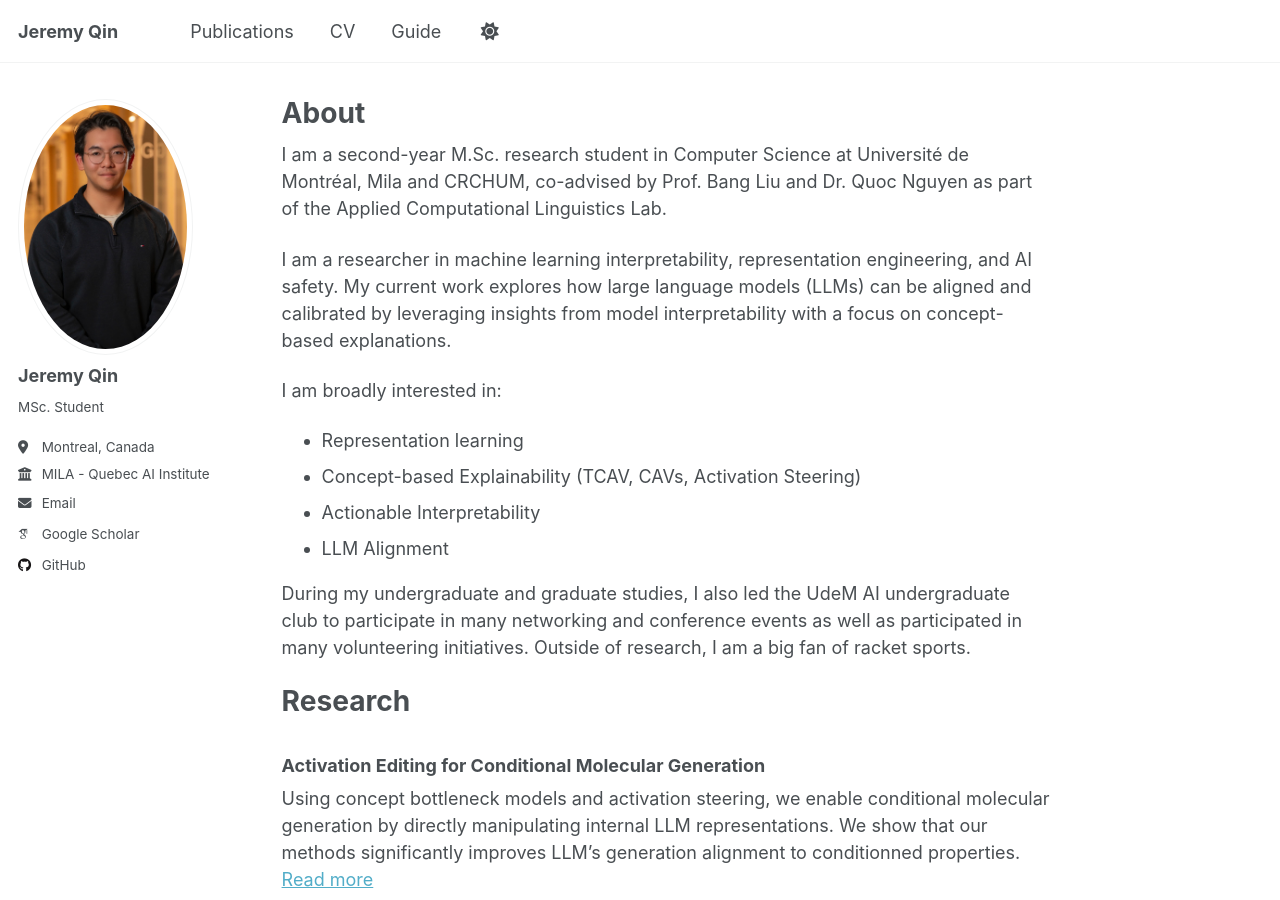
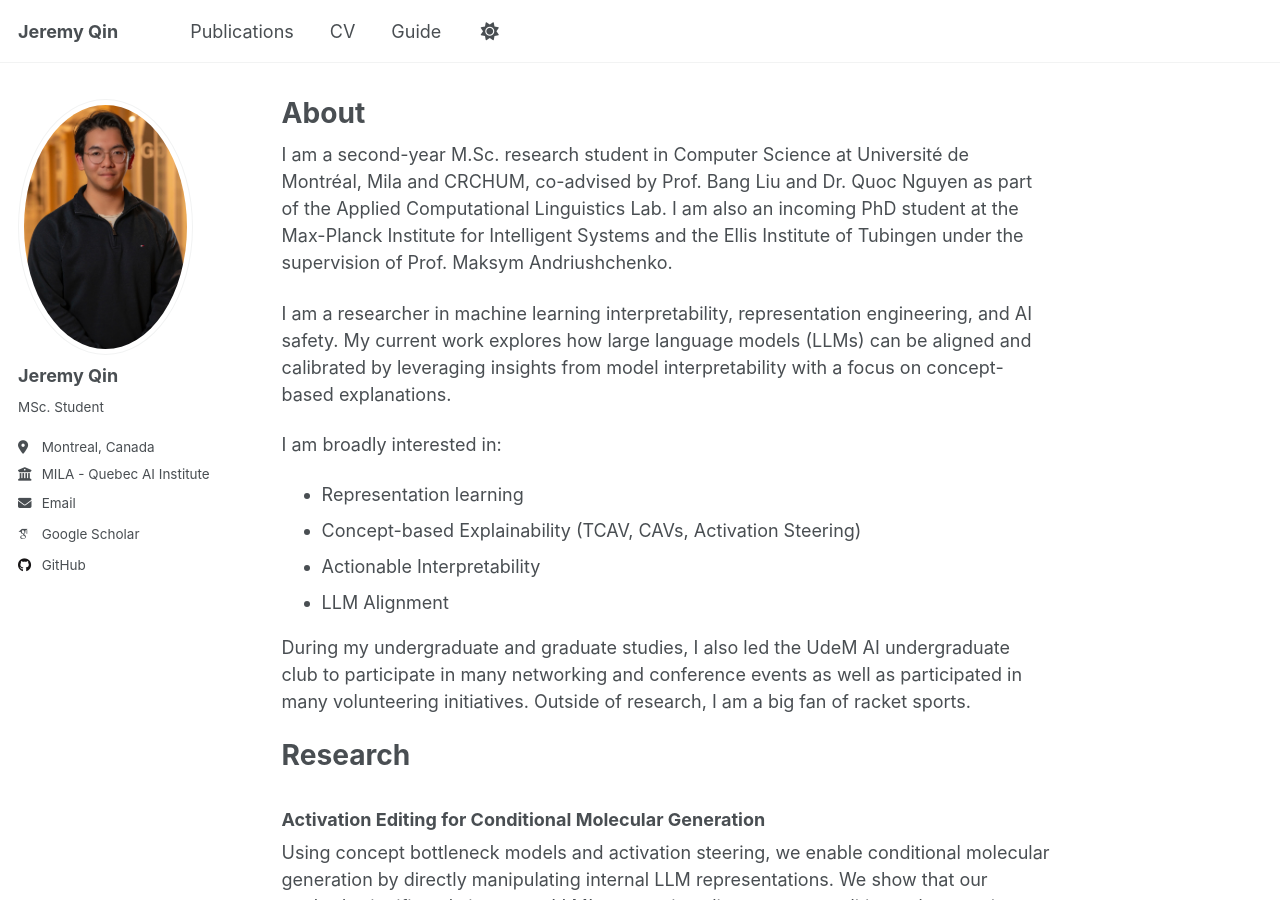
Before and after one commit to jeremy-qin/jeremy-qin.github.io, a Jekyll site: the page built from _pages/about.md, in a window 1280 px wide and 900 px high. Built offline with Jekyll 4.4.1, drawn with Linux system fonts in a browser that asks for light colours; some web fonts are replaced.

Commit message:
Update about page
Expanded personal information to include PhD plans at the Max-Planck Institute and Ellis Institute.

```diff
--- a/_pages/about.md
+++ b/_pages/about.md
@@ -7,7 +7,7 @@ redirect_from:
   - /about.html
 ---
 
-I am a second-year M.Sc. research student in Computer Science at Université de Montréal, Mila and CRCHUM, co-advised by Prof. Bang Liu and Dr. Quoc Nguyen as part of the Applied Computational Linguistics Lab.
+I am a second-year M.Sc. research student in Computer Science at Université de Montréal, Mila and CRCHUM, co-advised by Prof. Bang Liu and Dr. Quoc Nguyen as part of the Applied Computational Linguistics Lab. I am also an incoming PhD student at the Max-Planck Institute for Intelligent Systems and the Ellis Institute of Tubingen under the supervision of Prof. Maksym Andriushchenko.
 
 I am a researcher in machine learning interpretability, representation engineering, and AI safety. My current work explores how large language models (LLMs) can be aligned and calibrated by leveraging insights from model interpretability with a focus on concept-based explanations.
 
```
